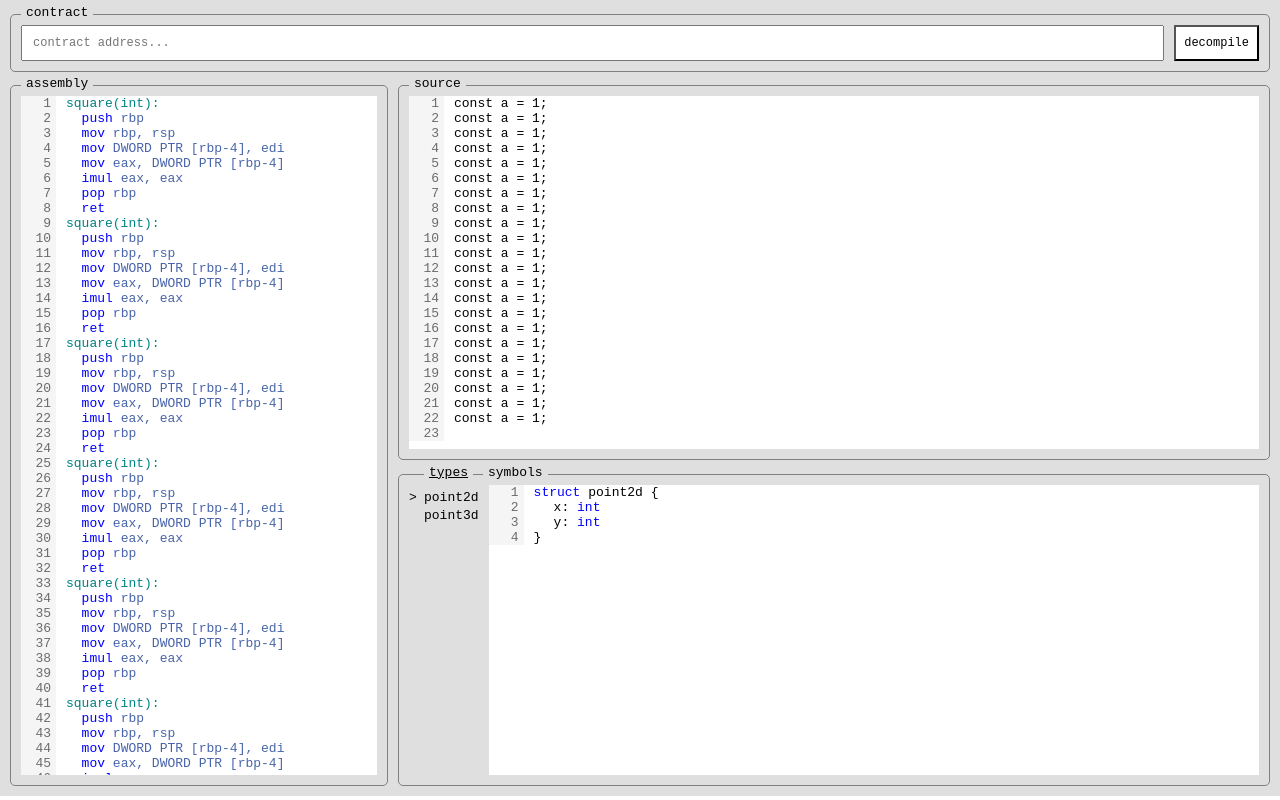
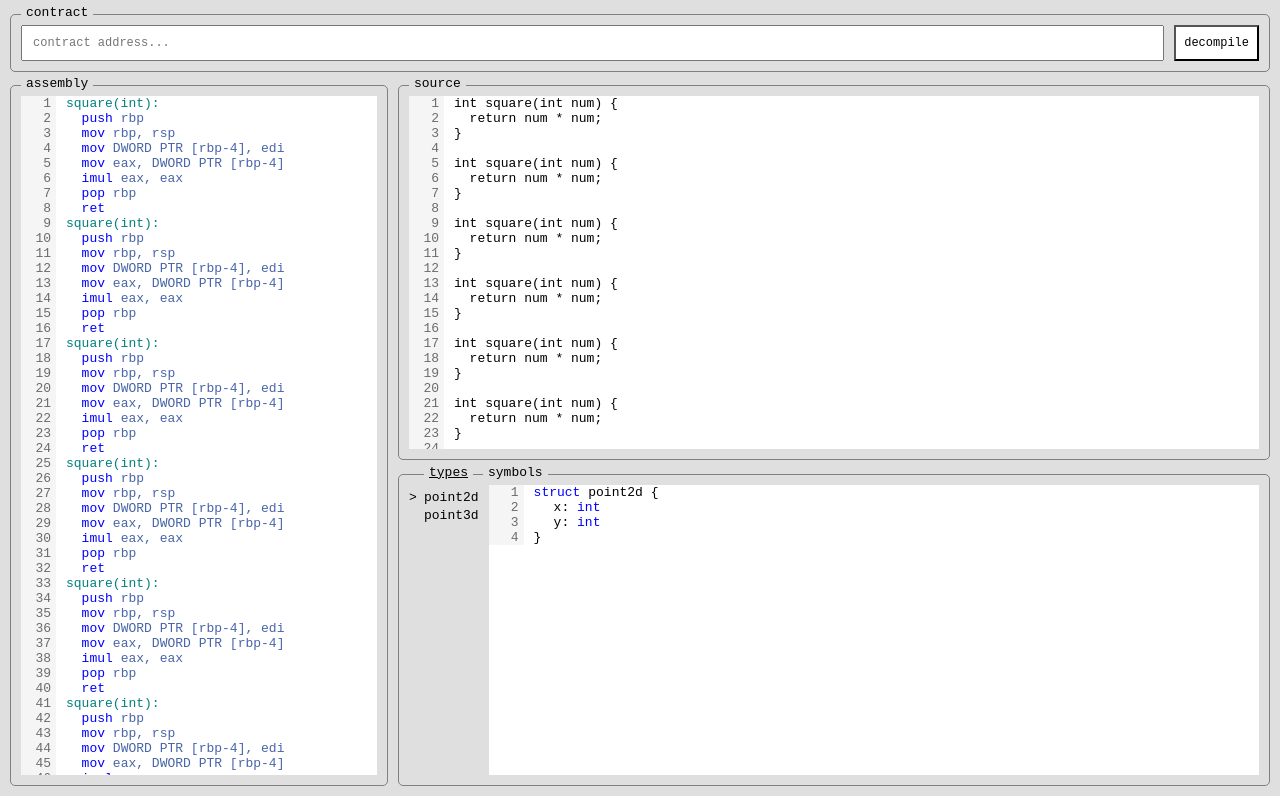
Before and after one commit to kanav99/deblocc, a React (Vite) app: page / in a window 1280 px wide. Built offline with nearby package versions, Linux system fonts and the light colour scheme.

Commit message:
adjustments

```diff
--- a/src/app.tsx
+++ b/src/app.tsx
@@ -72,7 +72,30 @@ const sampleAssemblyCode : AssemblyCode = [
   {address: 0x0, bytes: new Uint8Array([]), mnemonic: "ret", operands: ""} as Instruction,
 ]
 
-const sampleCode = `const a = 1;\nconst a = 1;\nconst a = 1;\nconst a = 1;\nconst a = 1;\nconst a = 1;\nconst a = 1;\nconst a = 1;\nconst a = 1;\nconst a = 1;\nconst a = 1;\nconst a = 1;\nconst a = 1;\nconst a = 1;\nconst a = 1;\nconst a = 1;\nconst a = 1;\nconst a = 1;\nconst a = 1;\nconst a = 1;\nconst a = 1;\nconst a = 1;\n`;
+const sampleCode = `int square(int num) {
+  return num * num;
+}
+
+int square(int num) {
+  return num * num;
+}
+
+int square(int num) {
+  return num * num;
+}
+
+int square(int num) {
+  return num * num;
+}
+
+int square(int num) {
+  return num * num;
+}
+
+int square(int num) {
+  return num * num;
+}
+`;
 
 const sampleStructs = [
   {name: "point2d", fields: [{name: "x", type: "int"}, {name: "y", type: "int"}]},
--- a/src/components/code.tsx
+++ b/src/components/code.tsx
@@ -19,6 +19,7 @@ const lineNumberStyle : React.CSSProperties = {
     fontWeight: "lighter",
     fontSize: "13px",
     width: '30px',
+    minWidth: '30px',
     display: 'flex',
     justifyContent: 'flex-end',
     paddingRight: '5px',
```
